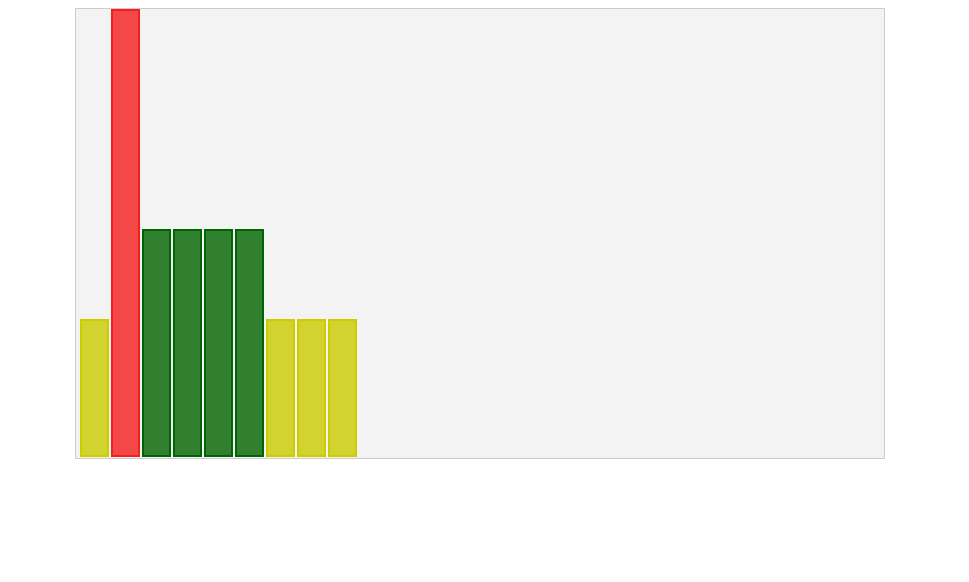
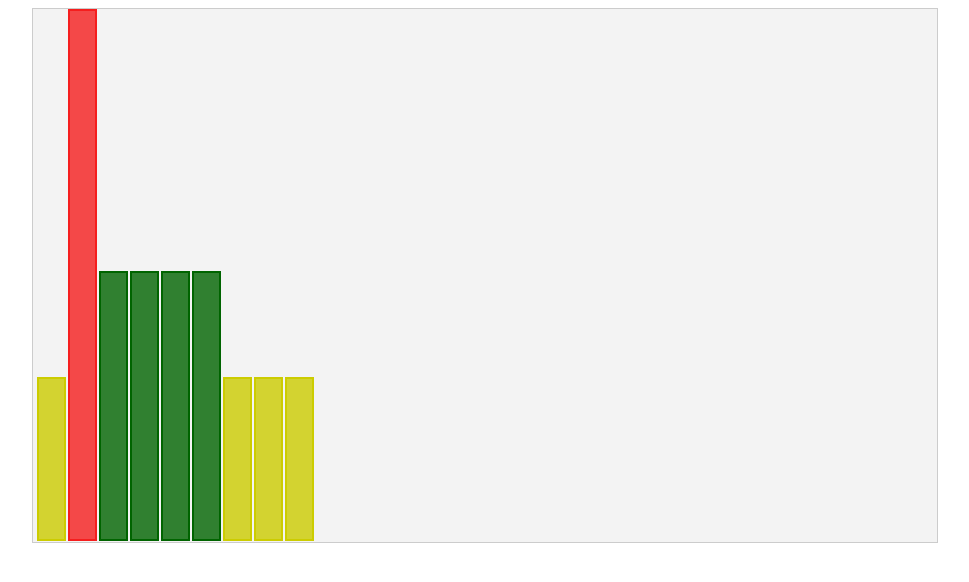
Before and after one commit to monteroc17/Grafico_Nombramientos, a website built with webpack: page html/index.html in a window 1280 px wide. Shown: the whole page, without its empty margins (160-1129 px from the left). Built offline with nearby package versions, Linux system fonts and the light colour scheme.

Commit message:
se modifico el main.css y el index.html para crear contenedores para el grafico

```diff
--- a/css/main.css
+++ b/css/main.css
@@ -1,6 +1,13 @@
+.chartContext{
+    height:95vh;
+    width: 70vw;
+    position: relative;
+    margin: auto;
+}
+
 div#chartDiv{
-    height:28em;
-    width:50em;
+    height:70%;
+    width:inherit;
     position: relative;
     margin: 0 auto;
     border: 1px solid#ccc;
--- a/html/index.html
+++ b/html/index.html
@@ -10,7 +10,7 @@
 </head>
 
 <body>
-
+    <div class="chartContext">
         <div id="chartDiv">
             <div class="tub">
                 <div class="yellowFilling"></div>
@@ -40,7 +40,7 @@
                 <div class="yellowFilling"></div>
             </div>
         </div>
-
+    </div>
 </body>
 
 </html>
```
Lines whose indentation alone changed are shown as unchanged.
